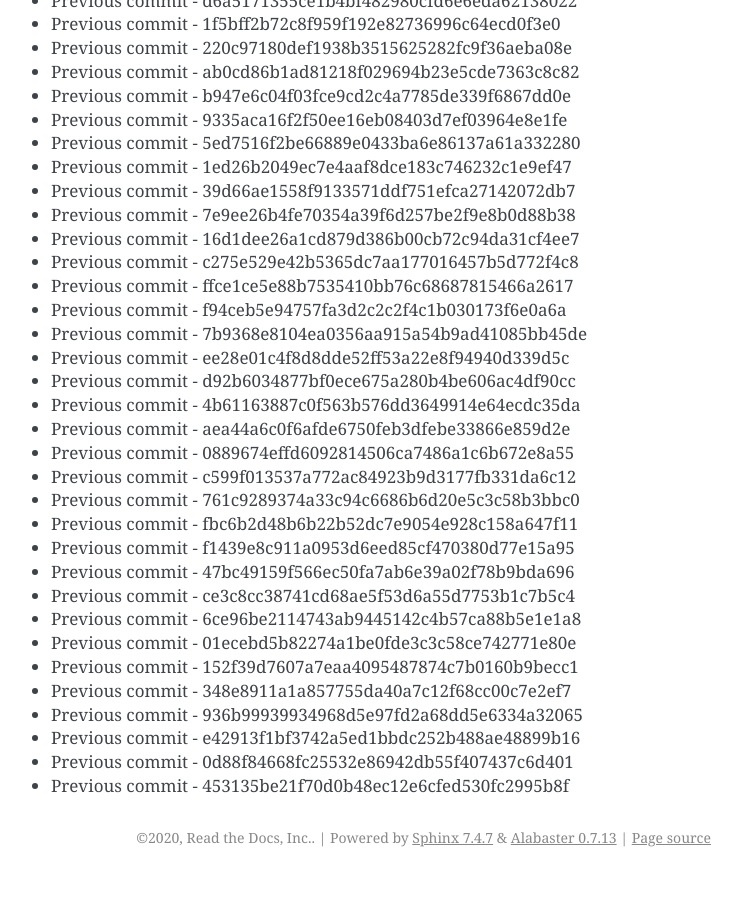
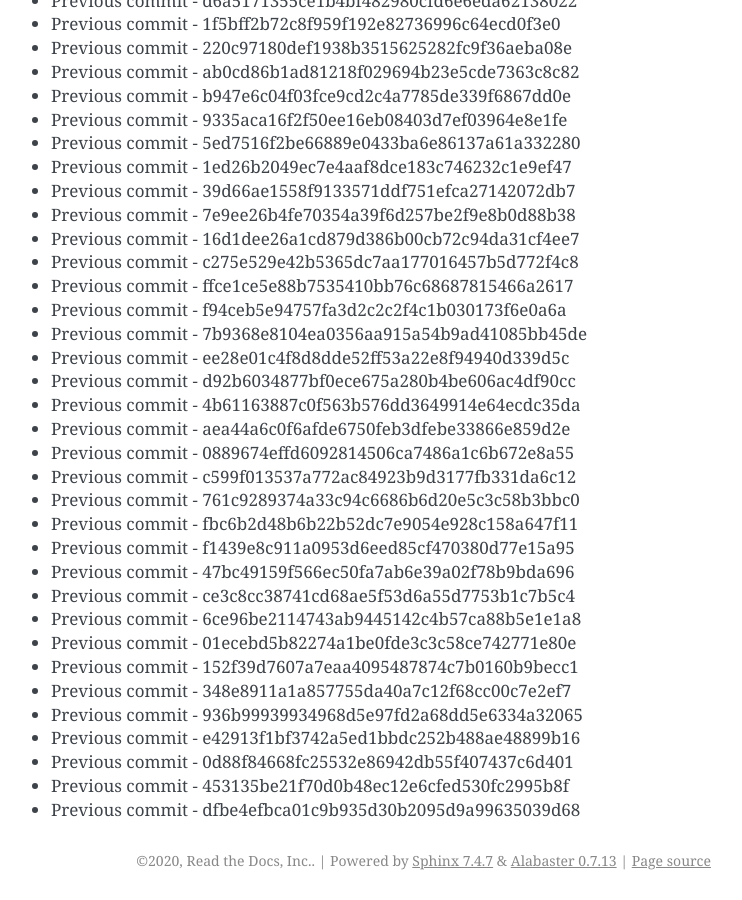
Before and after one commit to readthedocs/rtd-git-stresstest, a Sphinx documentation site: the page built from docs/updates.rst, in a window 1280 px wide and 900 px high, scrolled down 13886 px. Shown: the whole window, without its empty margins (399-1141 px from the left). Built offline with Sphinx 7.4.7, drawn with Linux system fonts in a browser that asks for light colours; before the commit the page ends 14763 px from its top, so only the background shows below that.

Commit message:
Generating commit from previous: dfbe4efbca01c9b935d30b2095d9a99635039d68

```diff
--- a/docs/updates.rst
+++ b/docs/updates.rst
@@ -615,3 +615,4 @@ It can be tested for any performance characteristics.
 * Previous commit - e42913f1bf3742a5ed1bbdc252b488ae48899b16
 * Previous commit - 0d88f84668fc25532e86942db55f407437c6d401
 * Previous commit - 453135be21f70d0b48ec12e6cfed530fc2995b8f
+* Previous commit - dfbe4efbca01c9b935d30b2095d9a99635039d68
```
